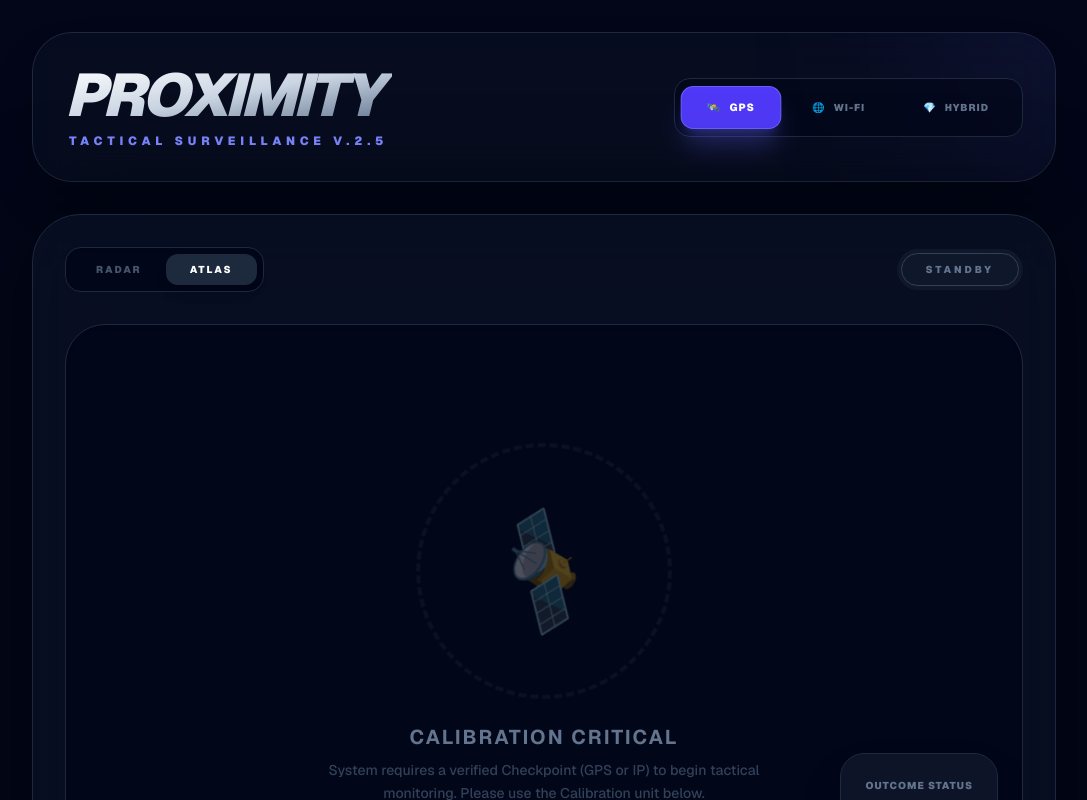
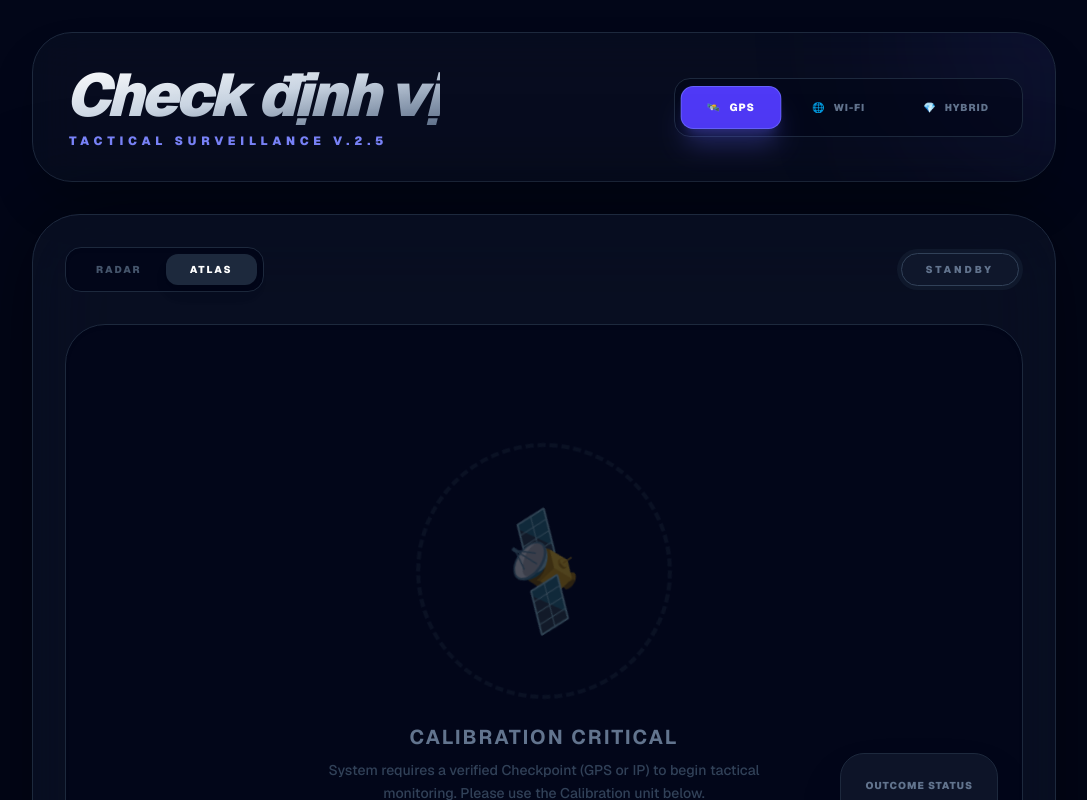
Before and after one commit to nhutanhmc/gps_nv, a Next.js app: page / in a window 1280 px wide. Shown: the top 800 px of the page, without its empty margins (96-1183 px from the left). Built offline with nearby package versions, Linux system fonts and the light colour scheme.

Commit message:
Rename application to 'Check định vị'

```diff
--- a/src/app/layout.tsx
+++ b/src/app/layout.tsx
@@ -13,8 +13,8 @@ const geistMono = Geist_Mono({
 });
 
 export const metadata: Metadata = {
-  title: "Create Next App",
-  description: "Generated by create next app",
+  title: "Check định vị",
+  description: "Hệ thống giám sát vị trí nhân viên chuyên nghiệp",
 };
 
 export default function RootLayout({
--- a/src/app/page.tsx
+++ b/src/app/page.tsx
@@ -252,7 +252,7 @@ export default function Home() {
         <header className="flex flex-col md:flex-row items-center justify-between gap-6 bg-slate-900/40 border border-slate-800 p-8 rounded-[2.5rem] backdrop-blur-xl shadow-2xl relative overflow-hidden">
            <div className="relative z-10 text-center md:text-left space-y-2">
               <h1 className="text-4xl md:text-6xl font-black tracking-tighter bg-gradient-to-br from-white via-slate-300 to-slate-500 bg-clip-text text-transparent italic">
-                PROXIMITY
+                Check định vị
               </h1>
               <p className="text-indigo-400 font-black text-xs uppercase tracking-[0.4em] px-1">Tactical Surveillance v.2.5</p>
            </div>
```
